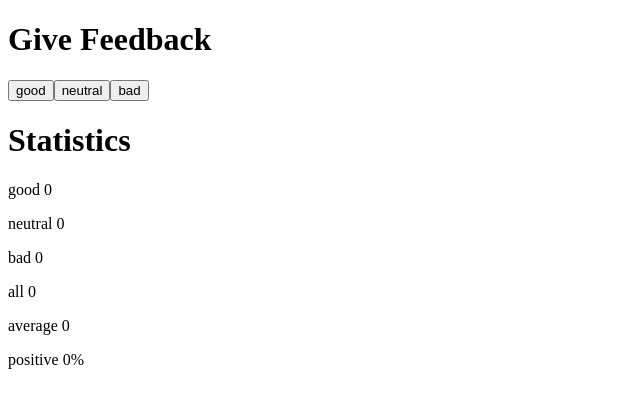
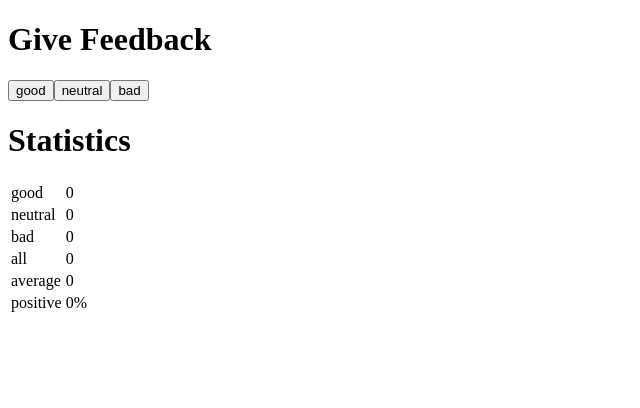
Before and after one commit to Farahcodes/fullstackopen, a React (Create React App) app in the folder part1/1.6.-1.14. unicafe/: page / in a window 1280 px wide. Shown: the top 408 px of the page, without its empty margins (0-640 px from the left). Built offline with nearby package versions, Linux system fonts and the light colour scheme.

Commit message:
added html table

```diff
--- a/part1/1.6.-1.14. unicafe/src/App.js
+++ b/part1/1.6.-1.14. unicafe/src/App.js
@@ -19,17 +19,34 @@ const StatisticLine = (props) => {
 
 const Statistics = (props) => {
   return (
-    <>
-      <StatisticLine text={goodFeedback} value={props.good} />
-      <StatisticLine text={neutralFeedback} value={props.neutral} />
-      <StatisticLine text={badFeedback} value={props.bad} />
-      <StatisticLine text={allFeedbacks} value={props.all} />
-      <StatisticLine text={averageFeedback} value={props.average} />
-      <StatisticLine
-        text={positiveFeedback}
-        value={props.positive * 100 + "%"}
-      />
-    </>
+    <table>
+      <tbody>
+        <tr>
+          <td>{goodFeedback}</td>
+          <td>{props.good}</td>
+        </tr>
+        <tr>
+          <td>{neutralFeedback}</td>
+          <td>{props.neutral}</td>
+        </tr>
+        <tr>
+          <td>{badFeedback}</td>
+          <td>{props.bad}</td>
+        </tr>
+        <tr>
+          <td>{allFeedbacks}</td>
+          <td>{props.all}</td>
+        </tr>
+        <tr>
+          <td>{averageFeedback}</td>
+          <td>{props.average}</td>
+        </tr>
+        <tr>
+          <td>{positiveFeedback}</td>
+          <td>{props.positive * 100 + "%"}</td>
+        </tr>
+      </tbody>
+    </table>
   );
 };
 
```
